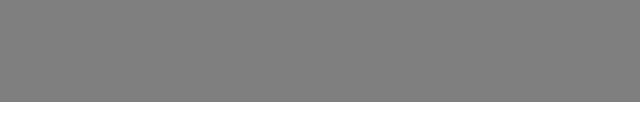
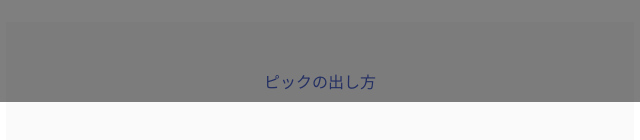
Before and after one commit to atskae/kobukuro-guitar-pick-game, a plain HTML site: page index.html in a window 1280 px wide. Shown: the part 698-838 px from the top of the page, 320-960 px from the left. Before the commit the page ends 800 px from the top, so only its background shows below. Drawn offline with nearby package versions, Linux system fonts and the light colour scheme.

Commit message:
Add link to reference

```diff
--- a/index.html
+++ b/index.html
@@ -97,6 +97,13 @@
           </div> <!-- Score end -->
 
       </div> <!-- Main section end -->
+
+      <footer class="footer">
+        <div class="content has-text-centered">
+          <a href="https://www.youtube.com/watch?v=uQiMra271lM&t=451s">ピックの出し方</a>
+        </div>
+      </footer>
+
     </div> <!-- Center column end -->
   </div> <!-- Columns container end -->
 
```
